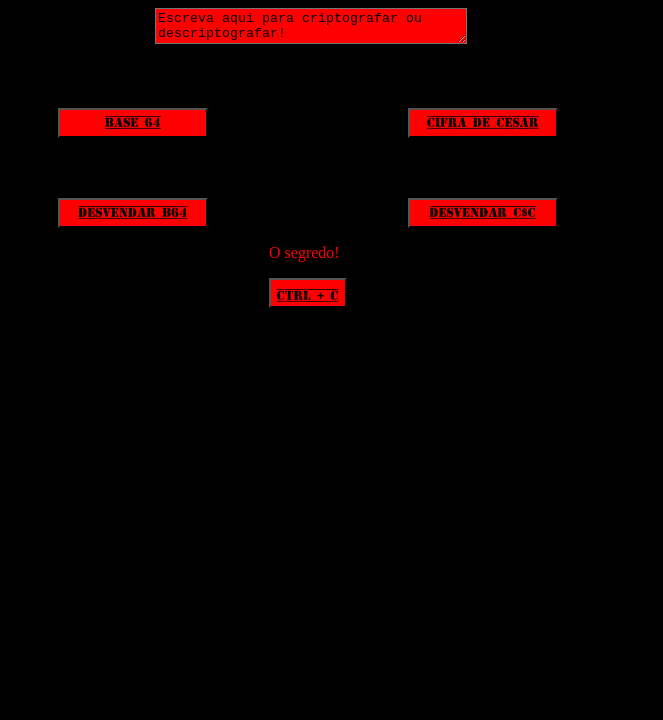
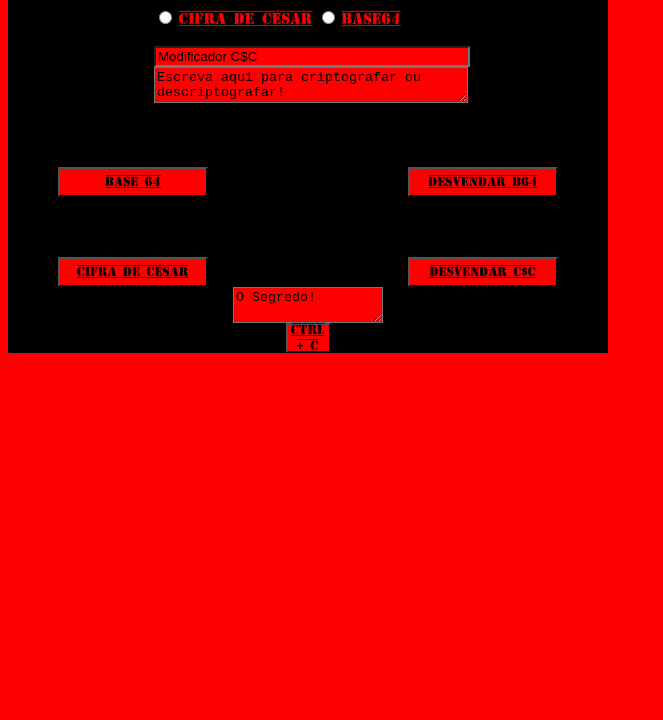
Before and after one commit to marceloydm/atividade02, a plain HTML site: page index.html in a window 1280 px wide. Shown: the part 80-800 px from the top of the page, without its empty margins (0-663 px from the left). Drawn offline with Linux system fonts and the light colour scheme.

Commit message:
adições js e alterações css falta consertar a posição dos botões que somem

```diff
--- a/docs/js/b64.js
+++ b/docs/js/b64.js
@@ -7,7 +7,7 @@ function b64() {
     console.log(ttc)
     console.log(cripted)
 
-    final.innerHTML = cripted
+    document.getElementById("final").value = cripted;
 }
 
 function db64 () {
@@ -17,5 +17,6 @@ function db64 () {
     console.log(ttu)
     console.log(uncripted)
 
-    final.innerHTML = uncripted
+
+    document.getElementById("final").value = uncripted;
 }
--- /dev/null
+++ b/docs/js/inputchange.js
@@ -0,0 +1,18 @@
+function hide() {
+    let hide = document.getElementById("nModificador");
+    let hideb = document.getElementById("buttonsU");
+    let show = document.getElementById("buttonsC");
+
+    hide.style.visibility = "hidden";
+    hideb.style.visibility = "hidden";
+    show.style.visibility = "visible";
+}
+function show() {
+    let show = document.getElementById("nModificador");
+    let showb = document.getElementById("buttonsU");
+    let hide = document.getElementById("buttonsC");
+
+    show.style.visibility = "visible";
+    showb.style.visibility = "visible";
+    hide.style.visibility = "hidden";
+}
--- a/index.html
+++ b/index.html
@@ -9,30 +9,57 @@
 </head>
 <body>
         <div id="all">
-            <h1>Conte um segredo
-            </h1>
+
+            <h1>Conte um segredo</h1>
+
             <div id="textAndButtons">
-                <div id="text">
-                    <textarea id="toWrite" placeholder="Escreva aqui para criptografar ou descriptografar!"></textarea>
+
+                <div id="tandl">
+
+                    <div id="label">
+
+                        <input type="radio" onclick="show()">
+                        <label>Cifra de César</label>
+                        <input type="radio" onclick="hide()">
+                        <label>Base64</label>
+
+                    </div>
+                    <br>
+                    <div id="text">
+
+                        <input type="number" id="nModificador" placeholder="Modificador C$C"><br>
+                        <textarea id="toWrite" placeholder="Escreva aqui para criptografar ou descriptografar!"></textarea>
+
+                    </div>
+
                 </div>
+
                 <div class="button" id="buttonsC">
-                    <button id="toCript64" onclick="b64()">Base 64</button>
+
+                    <button id="botaozinho" id="toCript64" onclick="b64()">Base 64</button>
+                    <button class="botaozinho" id="toUncript64" onclick="db64()">Desvendar B64</button>
+
+                </div>
+
+                <div class="button" id="buttonsU">
 
                     <button id="toCriptCC" onclick="">Cifra de César</button>
+                    <button id="toUncriptCC" onclick="">Desvendar C$C</button>
+
                 </div>
-                <div class="button" id="buttonsU">
-                    <button id="toUncript64" onclick="db64()">Desvendar B64</button>
 
-                    <button id="toUncriptCC" onclick="">Desvendar C$C</button>
-                </div>
             </div>
 
             <div id="results">
-                <p id="final">O segredo!</p>
-                <button class="button" id=”cpbutton” onclick="copy()">CTRL + C</button>
+
+                <textarea id="final" placeholder="O Segredo!"></textarea>
+                <button id=”cpbutton” onclick="copy()">CTRL + C</button>
+
             </div>
 
         </div>
+
+    <script src="./docs/js/inputchange.js"></script>
     <script src="./docs/js/cifrac.js"></script>
     <script src="./docs/js/cpbutton.js"></script>
     <script src="./docs/js/b64.js"></script>
--- a/styles.css
+++ b/styles.css
@@ -7,16 +7,24 @@
 
 body {
     /* background-image: url(./docs/images/background.jpg); */
-    background-color: black;
+    background-color: rgb(255, 0, 0);
     background-size: cover ;
 }
 
-h1, p {
+#all {
+    background-color: black;
+}
+
+h1, p, label {
     color: red;
 }
 
-h1, button {
+h1, button, label {
     font-family: 'TopSecret';
+}
+
+#tandl {
+    display: block;
 }
 
 #all {
@@ -34,17 +42,17 @@ h1, button {
     justify-content: center;
 }
 
-#toWrite {
+#toWrite, #nModificador {
     width: 100%;
     min-width: 300px;
 }
 
-textarea {
+textarea, #nModificador {
     background-color: red;
     color: black;
 }
 
-textarea::placeholder {
+textarea::placeholder, #nModificador::placeholder {
     color: black;
 }
 
@@ -56,8 +64,11 @@ textarea::placeholder {
     padding-top: 10%;
 }
 
-#cpbutton {
-    width: 5000px;
+#results {
+    display: flex;
+    max-width: 150px;
+    flex-wrap: wrap;
+    justify-content: center;
 }
 
 button {
```
